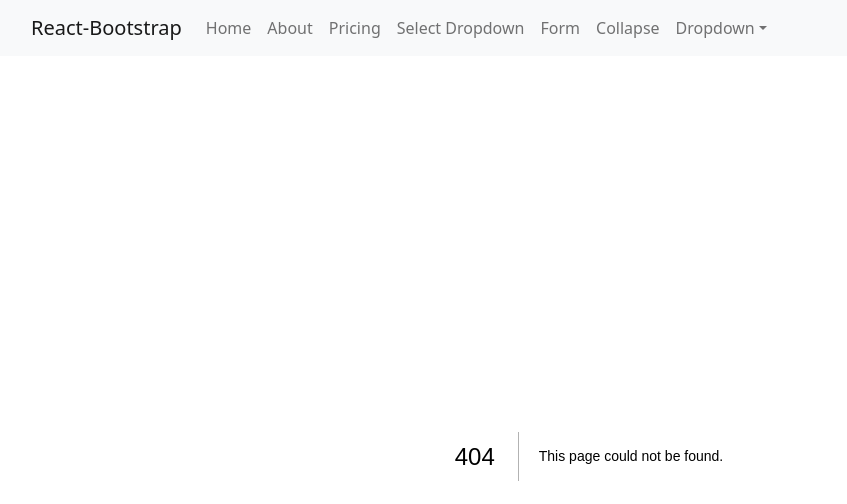
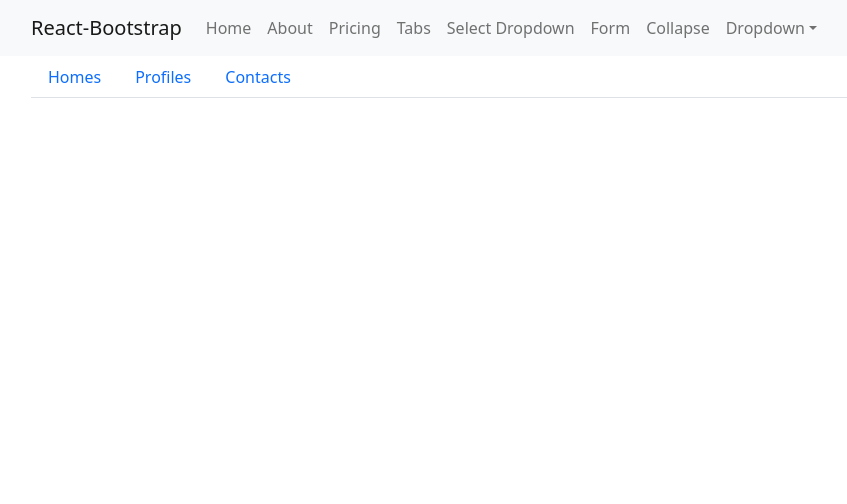
Before and after one commit to brandonwirz/nextjs-sandbox, a Next.js app: page /nav-components/tabs in a window 1280 px wide. Before the commit this address had no page. Shown: the top 504 px of the page, without its empty margins (51-898 px from the left). Built offline with nearby package versions, Linux system fonts and the light colour scheme.

Commit message:
added bootstrap tabs and cleanup

```diff
--- a/src/pages/accordion.js
+++ b/src/pages/accordion.js
@@ -1,6 +1,4 @@
 import { Container, Accordion } from "react-bootstrap";
-// import Col from "react-bootstrap/Col";
-// import Row from "react-bootstrap/Row";
 
 function AllCollapseExample() {
   return (
--- a/src/pages/action.js
+++ b/src/pages/action.js
@@ -1,4 +1,5 @@
 import { Container } from "react-bootstrap";
+
 export default function Action() {
   return (
     <Container>
--- a/src/pages/anotheraction.js
+++ b/src/pages/anotheraction.js
@@ -1,4 +1,5 @@
 import { Container } from "react-bootstrap";
+
 export default function AnotherAction() {
   return (
     <Container>
--- /dev/null
+++ b/src/pages/nav-components/contacts.js
@@ -0,0 +1,10 @@
+import { Container } from "react-bootstrap";
+export default function Contacts() {
+  return (
+    // <Container>
+    <div className="">
+      <h1 className="title">Contacts</h1>
+    </div>
+    // </Container>
+  );
+}
--- a/src/pages/nav-components/pricing.js
+++ b/src/pages/nav-components/pricing.js
@@ -4,7 +4,7 @@ export default function Pricing() {
   return (
     <Container>
       <div className="">
-        <h1 className="title">Pricing.....ladaeda</h1>
+        <h1 className="title">Pricing...</h1>
       </div>
     </Container>
   );
--- /dev/null
+++ b/src/pages/nav-components/profiles.js
@@ -0,0 +1,9 @@
+import { Container } from "react-bootstrap";
+
+export default function Profiles() {
+  return (
+    <div className="">
+      <h1 className="title">Profiles</h1>
+    </div>
+  );
+}
--- /dev/null
+++ b/src/pages/nav-components/tabbed.js
@@ -0,0 +1,10 @@
+import { Container } from "react-bootstrap";
+export default function Tabbed() {
+  return (
+    // <Container>
+    <div className="">
+      <h1 className="title">Homes</h1>
+    </div>
+    // </Container>
+  );
+}
--- /dev/null
+++ b/src/pages/nav-components/tabs.js
@@ -0,0 +1,29 @@
+import { Tab, Tabs } from "react-bootstrap";
+import { Container } from "react-bootstrap";
+import Tabbed from "./tabbed";
+import Profiles from "./profiles";
+import Contacts from "./contacts";
+
+function UncontrolledExample() {
+  return (
+    <Container>
+      <Tabs
+        defaultActiveKey="profile"
+        id="uncontrolled-tab-example"
+        className="mb-3"
+      >
+        <Tab eventKey="homes" title="Homes">
+          <Tabbed />
+        </Tab>
+        <Tab eventKey="profiles" title="Profiles">
+          <Profiles />
+        </Tab>
+        <Tab eventKey="contacts" title="Contacts">
+          <Contacts />
+        </Tab>
+      </Tabs>
+    </Container>
+  );
+}
+
+export default UncontrolledExample;
--- a/src/pages/nav.js
+++ b/src/pages/nav.js
@@ -1,8 +1,5 @@
 import Link from "next/link";
 import { Container, Nav, Navbar, NavDropdown } from "react-bootstrap";
-// import Nav from "react-bootstrap/Nav";
-// import Navbar from "react-bootstrap/Navbar";
-// import NavDropdown from "react-bootstrap/NavDropdown";
 
 function NavbarMain() {
   return (
@@ -15,6 +12,7 @@ function NavbarMain() {
             <Nav.Link href="/">Home</Nav.Link>
             <Nav.Link href="/nav-components/about">About</Nav.Link>
             <Nav.Link href="/nav-components/pricing">Pricing</Nav.Link>
+            <Nav.Link href="/nav-components/tabs">Tabs</Nav.Link>
             <Nav.Link href="/selectdropdown">Select Dropdown</Nav.Link>
             <Nav.Link href="/nav-components/form">Form</Nav.Link>
             <Nav.Link href="/nav-components/collapse">Collapse</Nav.Link>
```
Also changed, not shown: src/pages/nav-components/collapse.js (+1 -6 lines), src/pages/nav-components/form.js (+9 -6 lines).
